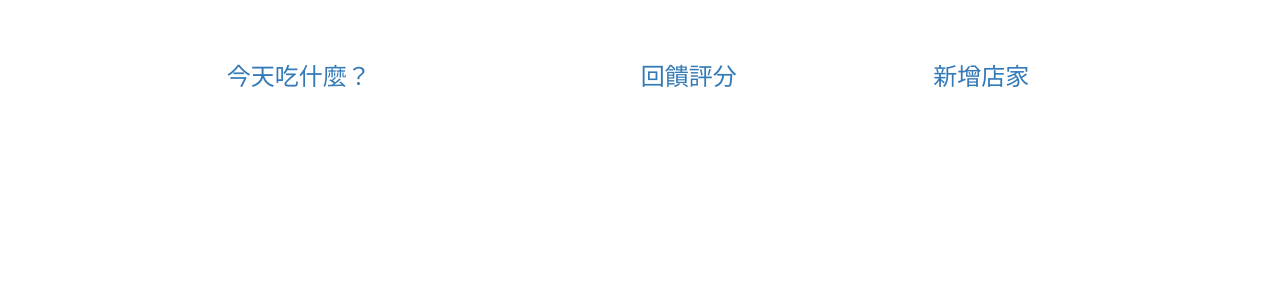
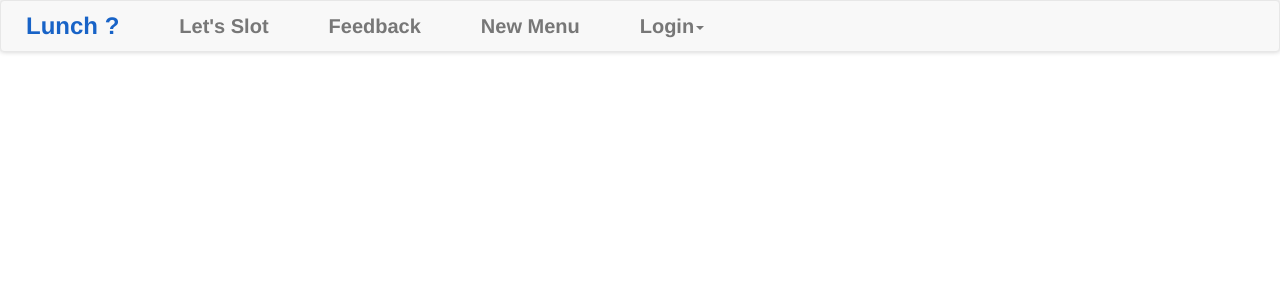
Before and after one commit to yrfang/lunch-picker, a Vue app: page / in a window 1280 px wide. Shown: the top 300 px of the page. Built offline with nearby package versions, Linux system fonts and the light colour scheme.

Commit message:
style the nav bar

```diff
--- a/index.html
+++ b/index.html
@@ -3,8 +3,10 @@
   <head>
     <meta charset="utf-8">
     <meta name="viewport" content="width=device-width, initial-scale=1">
-    <link rel="stylesheet" href="https://maxcdn.bootstrapcdn.com/bootstrap/3.3.7/css/bootstrap.min.css">
-    <title>lunch-picker</title>
+    <link rel="stylesheet" href="https://cdnjs.cloudflare.com/ajax/libs/twitter-bootstrap/3.3.7/css/bootstrap.css">
+    <script src="https://cdnjs.cloudflare.com/ajax/libs/jquery/3.2.1/jquery.min.js"></script>
+    <script src="https://maxcdn.bootstrapcdn.com/bootstrap/3.3.7/js/bootstrap.min.js"></script>
+    <title>Lunch Slot Machine</title>
   </head>
   <body>
     <div id="app"></div>
--- a/package.json
+++ b/package.json
@@ -11,6 +11,8 @@
     "lint": "eslint --ext .js,.vue src"
   },
   "dependencies": {
+    "bootstrap": "^3.3.7",
+    "bootstrap-vue": "^1.0.0-beta.9",
     "vue": "^2.4.2",
     "vue-router": "^2.7.0"
   },
@@ -51,6 +53,7 @@
     "sass-loader": "^6.0.6",
     "semver": "^5.3.0",
     "shelljs": "^0.7.6",
+    "style-loader": "^0.18.2",
     "url-loader": "^0.5.8",
     "vue-loader": "^13.0.4",
     "vue-style-loader": "^3.0.1",
--- a/src/App.vue
+++ b/src/App.vue
@@ -15,8 +15,8 @@ export default {
   font-family: 'Avenir', Helvetica, Arial, sans-serif;
   -webkit-font-smoothing: antialiased;
   -moz-osx-font-smoothing: grayscale;
-  text-align: center;
   color: #2c3e50;
-  margin-top: 60px;
 }
+
+/*@import'~bootstrap/dist/css/bootstrap.css'*/
 </style>
--- a/src/components/AppNavBar.vue
+++ b/src/components/AppNavBar.vue
@@ -1,9 +1,36 @@
 <template lang="pug">
-  .AppNavBar
-    .row
-      a.col-xs-5.navItem 今天吃什麼？
-      a.col-xs-3.navItem 回饋評分
-      a.col-xs-3.navItem 新增店家
+.AppNavBar
+  nav.navbar.navbar-default
+    .container-fluid
+      .navbar-header
+        button.navbar-toggle.collapsed(type='button', data-toggle='collapse', data-target='#navbar1')
+          span.icon-bar
+          span.icon-bar
+          span.icon-bar
+        a.navbar-brand(href='/')
+          span.active.brandTitle Lunch ?
+      #navbar1.navbar-collapse.collapse
+        ul.nav.navbar-nav
+          li
+            a(href='#') Let's Slot
+          li
+            a(href='#') Feedback
+          li
+            a(href='#') New Menu
+          li.dropdown
+            a.dropdown-toggle(href='#', data-toggle='dropdown', role='button', aria-expanded='false')
+              | Login
+              span.caret
+            ul.dropdown-menu(role='menu')
+              li
+                a(href='#') Action
+              li
+                a(href='#') Another
+              li
+                a(href='#') Something
+              li.divider
+              li
+                a(href='#') Separated link
 </template>
 
 <script>
@@ -11,8 +38,35 @@ export default {
 }
 </script>
 
-<style lang="sass" scoped>
-a.navItem
-  cursor: pointer
+<style lang="sass">
+.AppNavBar
+  position: fixed
+  top: 0px
+  left: 0px
+  right: 0px
+  font-size: 26px
+  text-align: left
+
+nav
+  box-shadow: 0px 0px 5px rgba(#000, 0.2)
+  border-bottom: solid 1px rgba(#000, 0.2)
+
+.adujstBar
+  padding-top: 10px
+  padding-bottom: 10px
+
+.brandTitle
   font-size: 24px
+  font-weight: bold
+  color: #1863c7
+  padding-left: 10px
+  padding-right: 20px
+
+#navbar1
+  font-weight: bold
+  ul
+    li
+      font-size: 20px
+      padding-left: 10px
+      padding-right: 20px
 </style>
--- a/src/components/Hello.vue
+++ /dev/null
@@ -1,53 +0,0 @@
-<template>
-  <div class="hello">
-    <h1>{{ msg }}</h1>
-    <h2>Essential Links</h2>
-    <ul>
-      <li><a href="https://vuejs.org" target="_blank">Core Docs</a></li>
-      <li><a href="https://forum.vuejs.org" target="_blank">Forum</a></li>
-      <li><a href="https://chat.vuejs.org" target="_blank">Community Chat</a></li>
-      <li><a href="https://twitter.com/vuejs" target="_blank">Twitter</a></li>
-      <br>
-      <li><a href="http://vuejs-templates.github.io/webpack/" target="_blank">Docs for This Template</a></li>
-    </ul>
-    <h2>Ecosystem</h2>
-    <ul>
-      <li><a href="http://router.vuejs.org/" target="_blank">vue-router</a></li>
-      <li><a href="http://vuex.vuejs.org/" target="_blank">vuex</a></li>
-      <li><a href="http://vue-loader.vuejs.org/" target="_blank">vue-loader</a></li>
-      <li><a href="https://github.com/vuejs/awesome-vue" target="_blank">awesome-vue</a></li>
-    </ul>
-  </div>
-</template>
-
-<script>
-export default {
-  name: 'hello',
-  data () {
-    return {
-      msg: 'Welcome to Your Vue.js App'
-    }
-  }
-}
-</script>
-
-<!-- Add "scoped" attribute to limit CSS to this component only -->
-<style scoped>
-h1, h2 {
-  font-weight: normal;
-}
-
-ul {
-  list-style-type: none;
-  padding: 0;
-}
-
-li {
-  display: inline-block;
-  margin: 0 10px;
-}
-
-a {
-  color: #42b983;
-}
-</style>
--- a/src/components/Homepage.vue
+++ b/src/components/Homepage.vue
@@ -1,7 +1,6 @@
 <template lang="pug">
   .Homepage
-    .container
-      AppNavBar
+    AppNavBar
 </template>
 
 <script>
@@ -13,4 +12,8 @@ export default {
 </script>
 
 <style lang="sass">
+.Homepage
+  position: relative
+  font-size: 24px
+  height: 1000px
 </style>
--- a/src/router/index.js
+++ b/src/router/index.js
@@ -1,5 +1,6 @@
 import Vue from 'vue'
 import Router from 'vue-router'
+
 import Homepage from '@/components/Homepage'
 
 Vue.use(Router)
```
Also changed, not shown: src/components/FoodPicker.vue (added, +13 -0 lines), 1 other file (tests, documents, lock files or other folders).
